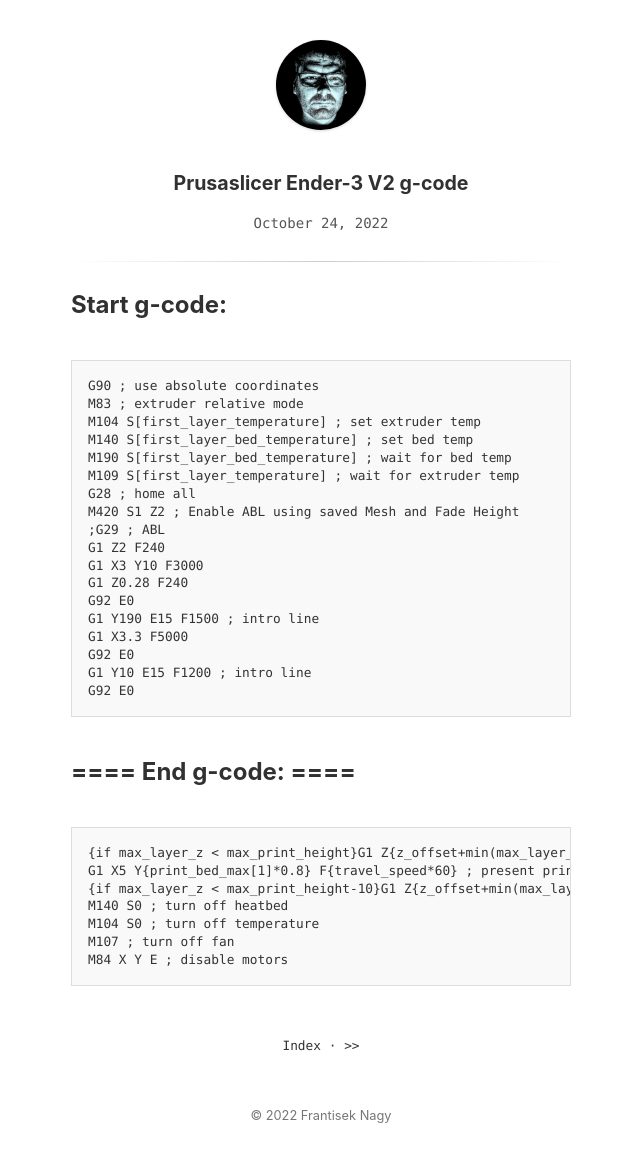
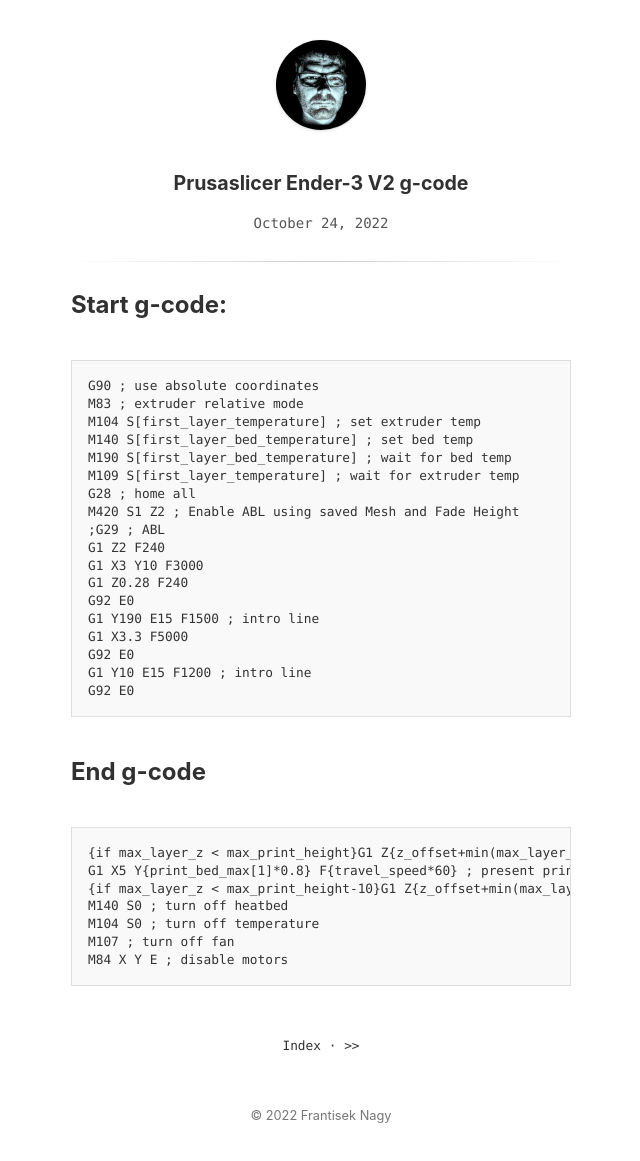
Before and after one commit to nagyfrankie/nagyfrankie.github.io, a Jekyll site: the page built from _posts/2022-10-24-prusaslicer-ender3v2-config.md, in a window 1280 px wide. Shown: the whole page, without its empty margins (319-959 px from the left). Built offline with Jekyll 4.4.1, drawn with Linux system fonts in a browser that asks for light colours.

````diff
--- a/_posts/2022-10-24-prusaslicer-ender3v2-config.md
+++ b/_posts/2022-10-24-prusaslicer-ender3v2-config.md
@@ -4,7 +4,6 @@ updated: 2022-10-24 20:32
 ---
 
 ## Start g-code:
-
 ```
 G90 ; use absolute coordinates
 M83 ; extruder relative mode
@@ -26,8 +25,7 @@ G1 Y10 E15 F1200 ; intro line
 G92 E0
 ```
 
-## ==== End g-code: ====
-
+## End g-code
 ```
 {if max_layer_z < max_print_height}G1 Z{z_offset+min(max_layer_z+2, max_print_height)} F600 ; Move print head up{endif}
 G1 X5 Y{print_bed_max[1]*0.8} F{travel_speed*60} ; present print
````
